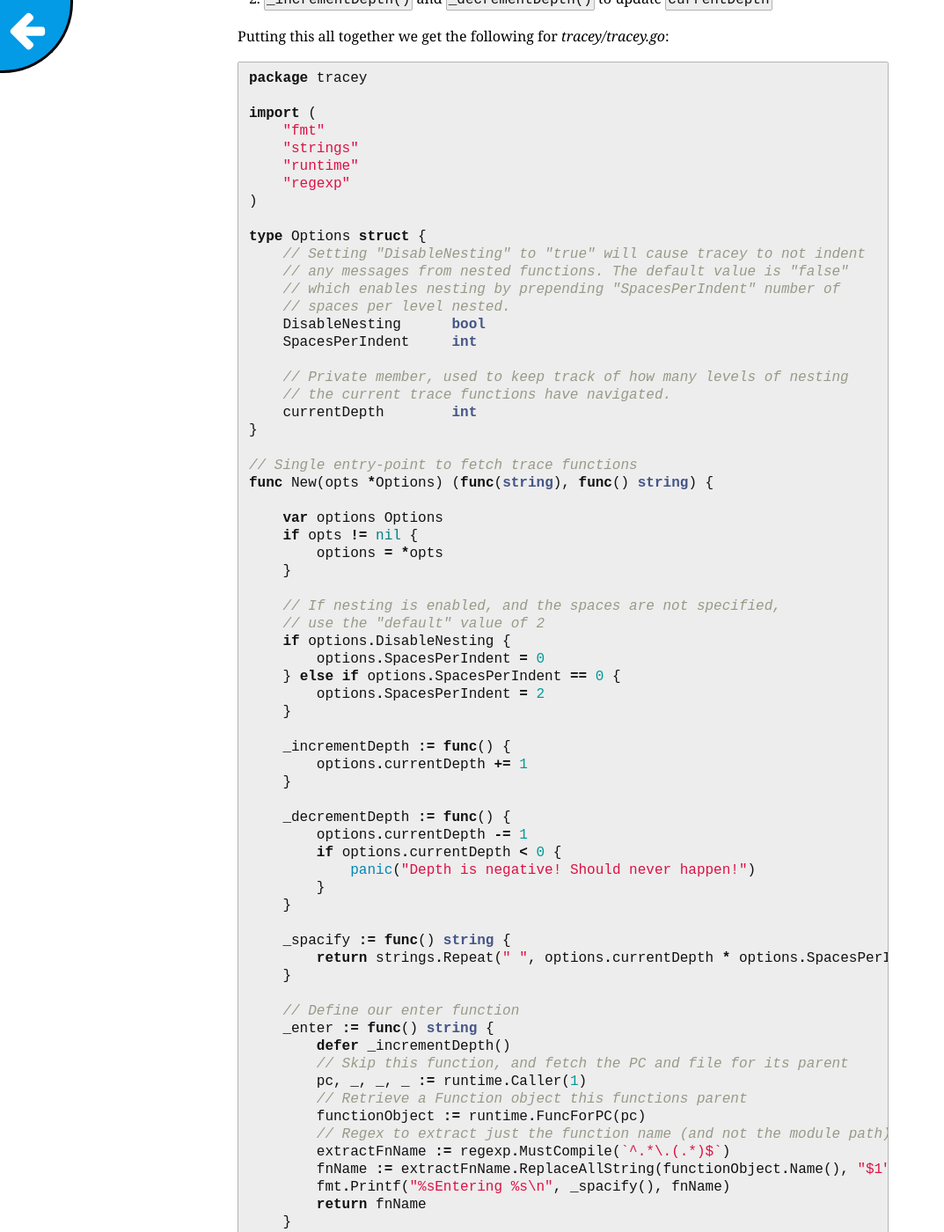
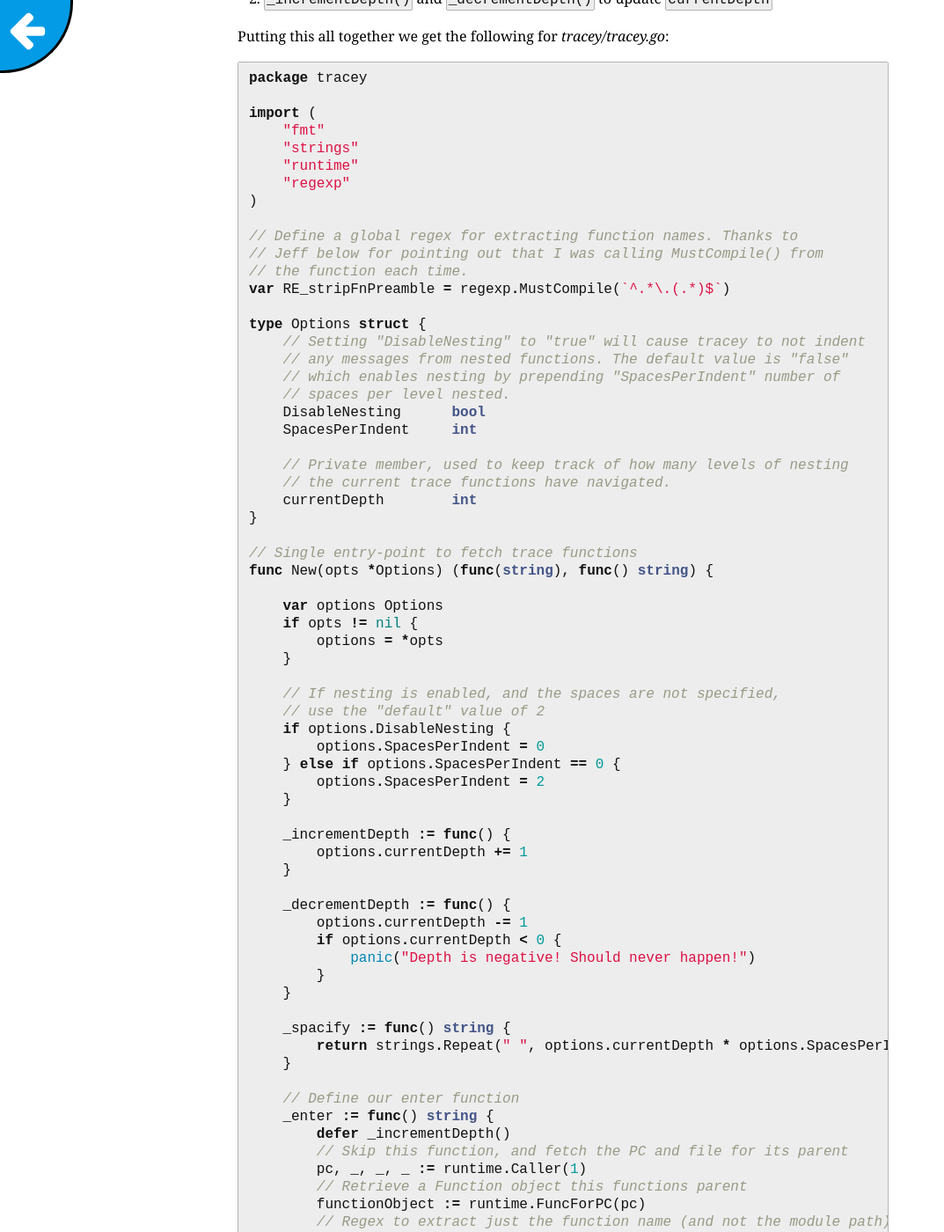
Before and after one commit to sabhiram/sabhiram.github.io, a Jekyll site: the page built from _posts/2015-01-29-golang_trace_fns_part_2.md, in a window 1280 px wide and 1400 px high, scrolled down 4119 px. Shown: the whole window at 88% size, without its empty margins (0-1073 px from the left). Built offline with Jekyll 4.4.1, drawn with Linux system fonts in a browser that asks for light colours; nearby versions of some CDN libraries; comment, search, counter and statistics services are not loaded.

Commit message:
update post with feedback

```diff
--- a/_posts/2015-01-29-golang_trace_fns_part_2.md
+++ b/_posts/2015-01-29-golang_trace_fns_part_2.md
@@ -189,6 +189,11 @@ import (
     "regexp"
 )
 
+// Define a global regex for extracting function names. Thanks to
+// Jeff below for pointing out that I was calling MustCompile() from
+// the function each time.
+var RE_stripFnPreamble = regexp.MustCompile(`^.*\.(.*)$`)
+
 type Options struct {
     // Setting "DisableNesting" to "true" will cause tracey to not indent
     // any messages from nested functions. The default value is "false"
@@ -241,8 +246,7 @@ func New(opts *Options) (func(string), func() string) {
         // Retrieve a Function object this functions parent
         functionObject := runtime.FuncForPC(pc)
         // Regex to extract just the function name (and not the module path)
-        extractFnName := regexp.MustCompile(`^.*\.(.*)$`)
-        fnName := extractFnName.ReplaceAllString(functionObject.Name(), "$1")
+        fnName := RE_stripFnPreamble.ReplaceAllString(functionObject.Name(), "$1")
         fmt.Printf("%sEntering %s\n", _spacify(), fnName)
         return fnName
     }
```
